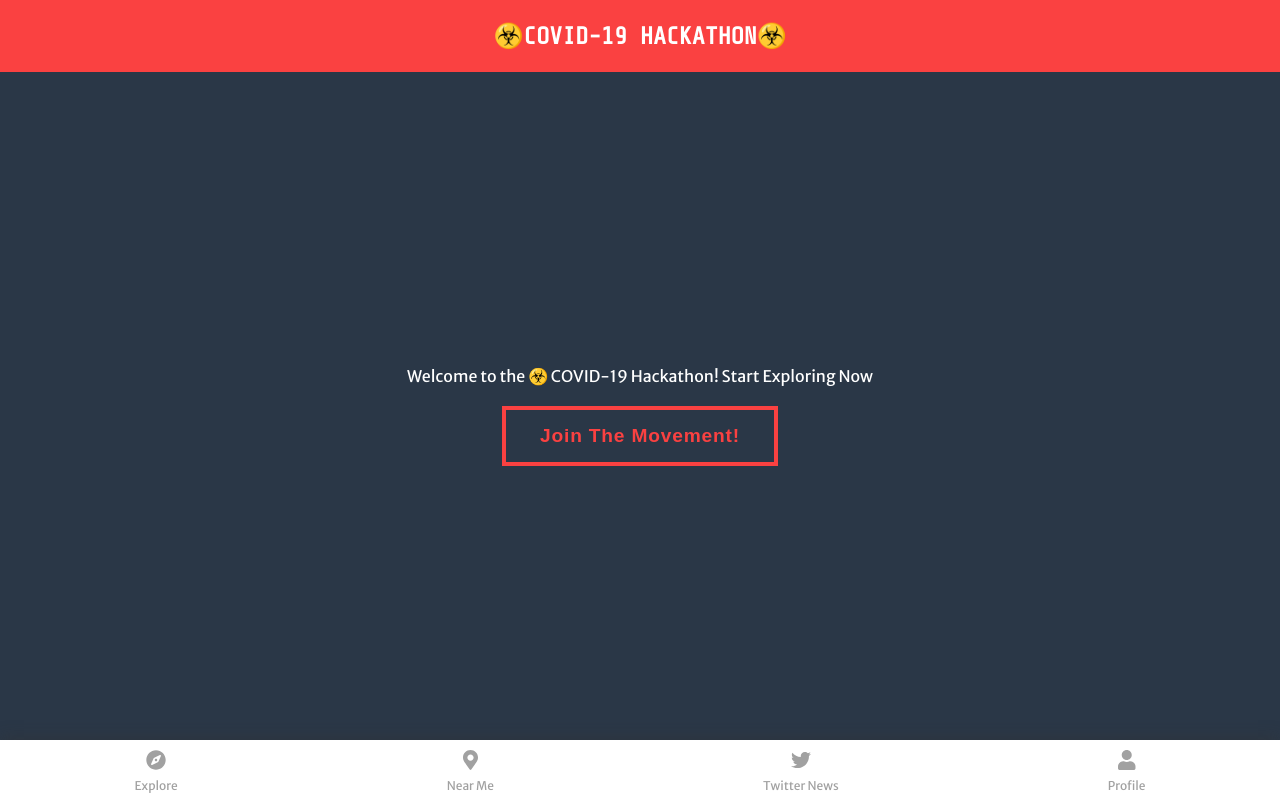
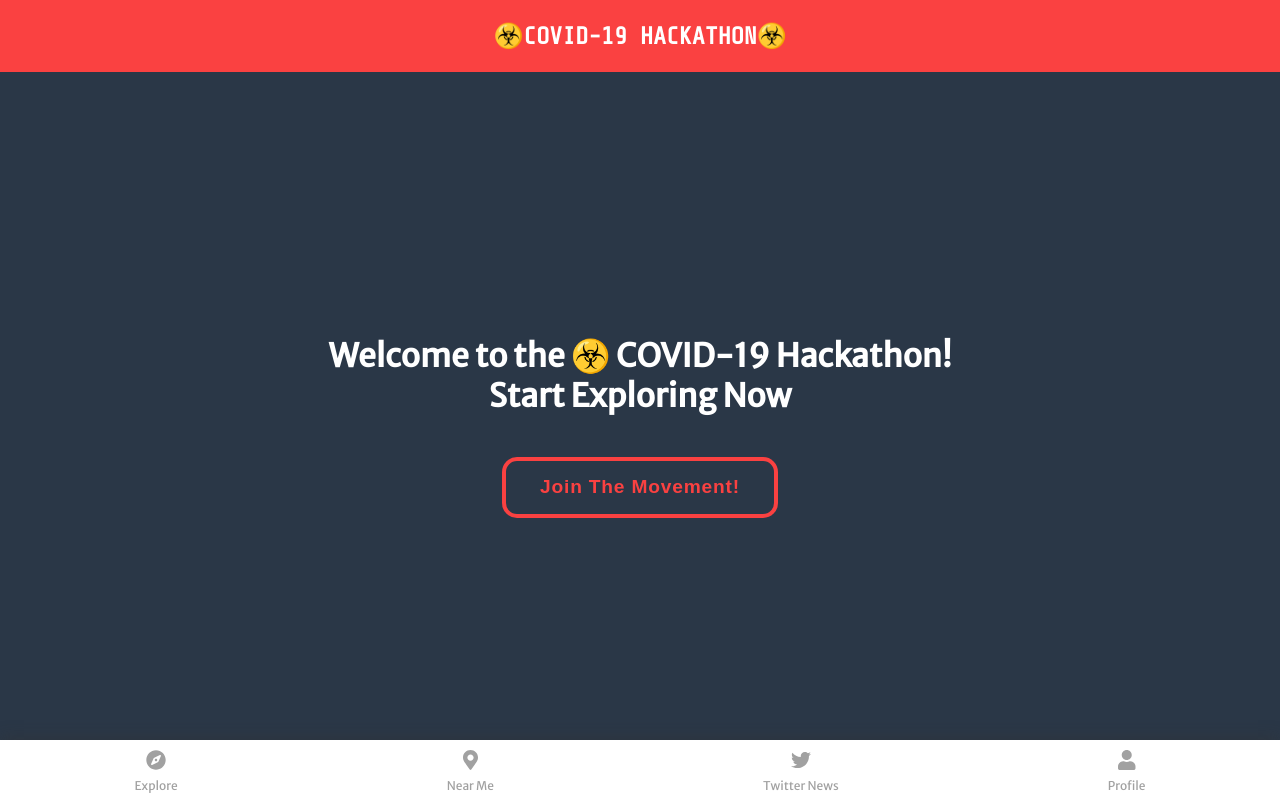
Before and after one commit to zapproject/HackTheVirus.org, a Next.js app: page / in a window 1280 px wide. Built offline with nearby package versions, Linux system fonts and the light colour scheme.

Commit message:
button change

```diff
--- a/components/Button.scss
+++ b/components/Button.scss
@@ -1,8 +1,9 @@
-@mixin btn-border-drawing($color: #FA4141, $hover: black, $width: 2px, $vertical: top, $horizontal: left, $duration: 0.25s) {
+@mixin btn-border-drawing($color: #FA4141, $hover: black, $width: 2px, $vertical: bottom, $horizontal: right, $duration: 0.25s) {
     box-shadow: inset 0 0 0 $width $color;
     color: $color;
     transition: color $duration $duration/3;
     position: relative;
+    border-radius: 15px;
 
     &::before,
     &::after {
@@ -15,20 +16,23 @@
 
       #{$vertical}: 0;
       #{$horizontal}: 0;
+      border-radius: 15px;
     }
 
     &::before {
-      $h-side: if($horizontal == 'left', 'right', 'left');
+      $h-side: if($horizontal == 'right', 'left', 'right');
 
       border-#{$vertical}-width: $width;
       border-#{$h-side}-width: $width;
+      border-radius: 15px;
     }
 
     &::after {
-      $v-side: if($vertical == 'top', 'bottom', 'top');
+      $v-side: if($vertical == 'bottom', 'top', 'bottom');
 
       border-#{$v-side}-width: $width;
       border-#{$horizontal}-width: $width;
+      border-radius: 15px;
     }
 
     &:hover {
@@ -40,6 +44,8 @@
         transition: border-color 0s, width $duration, height $duration;
         width: 100%;
         height: 100%;
+        border-radius: 15px;
+
       }
 
       &::before { transition-delay: 0s, 0s, $duration; }
@@ -49,7 +55,8 @@
   }
 
   .draw-border {
-    @include btn-border-drawing(#FA4141, #fff, 4px, bottom, right);
+    @include btn-border-drawing(#FA4141, #fff, 4px, bottom, left);
+    border-radius: 15px;
   }
 
   //=== Button styling, semi-ignore
@@ -61,6 +68,7 @@
     font: 700 1.2rem 'Roboto Slab', sans-serif;
     padding: 1em 2em;
     letter-spacing: 0.05rem;
+    border-radius: 15px;
 
     &:focus { outline: 2px dotted #fff; }
   }
--- a/components/MainDiv.js
+++ b/components/MainDiv.js
@@ -2,7 +2,7 @@ import Link from "next/link";
 
 const MainDiv = props => (
     <div className="maindiv">
-     Welcome to the ☣️ COVID-19 Hackathon! Start Exploring Now
+     <h1>Welcome to the ☣️ COVID-19 Hackathon!<br/>Start Exploring Now</h1>
     </div>
 
 
```
